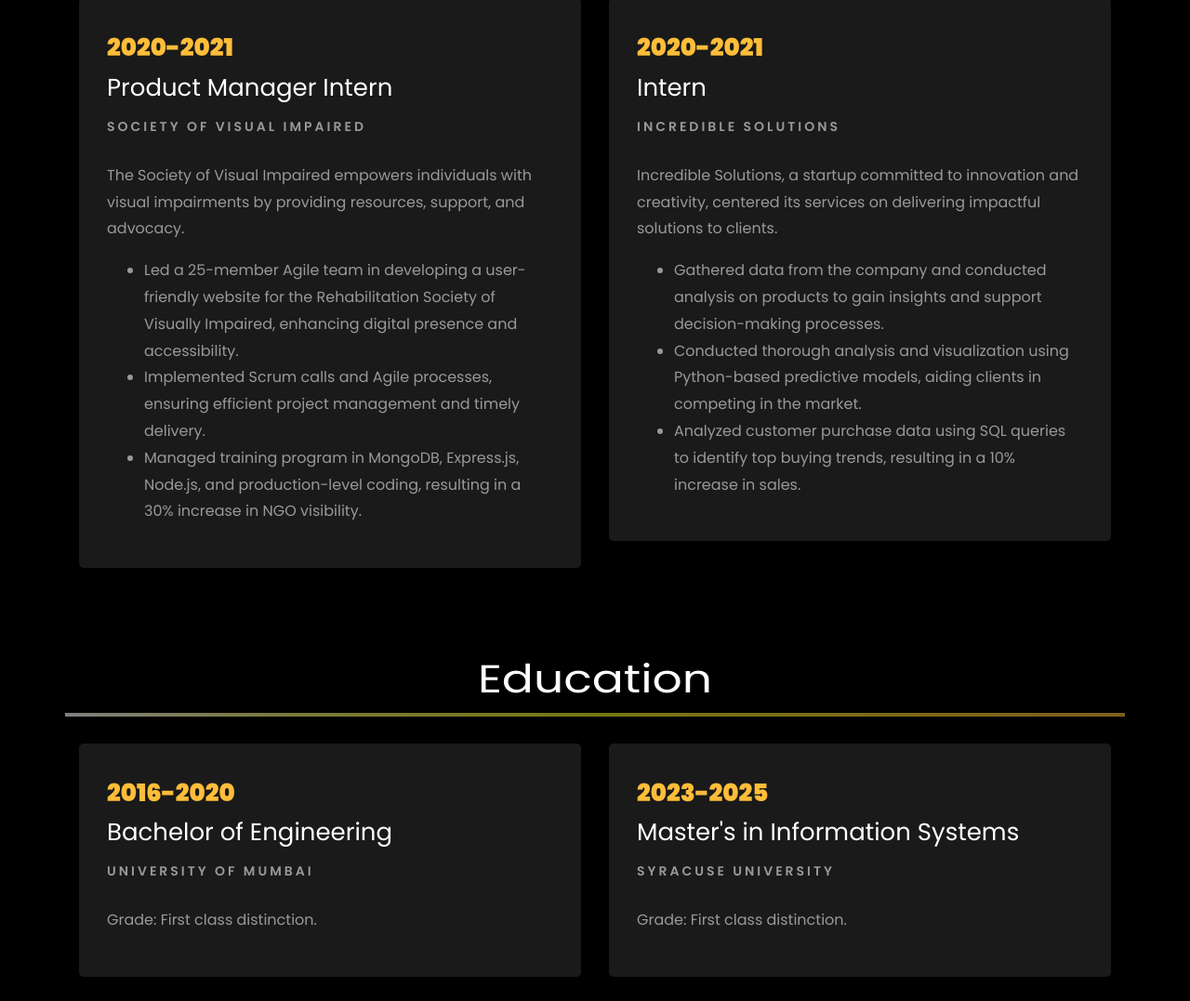
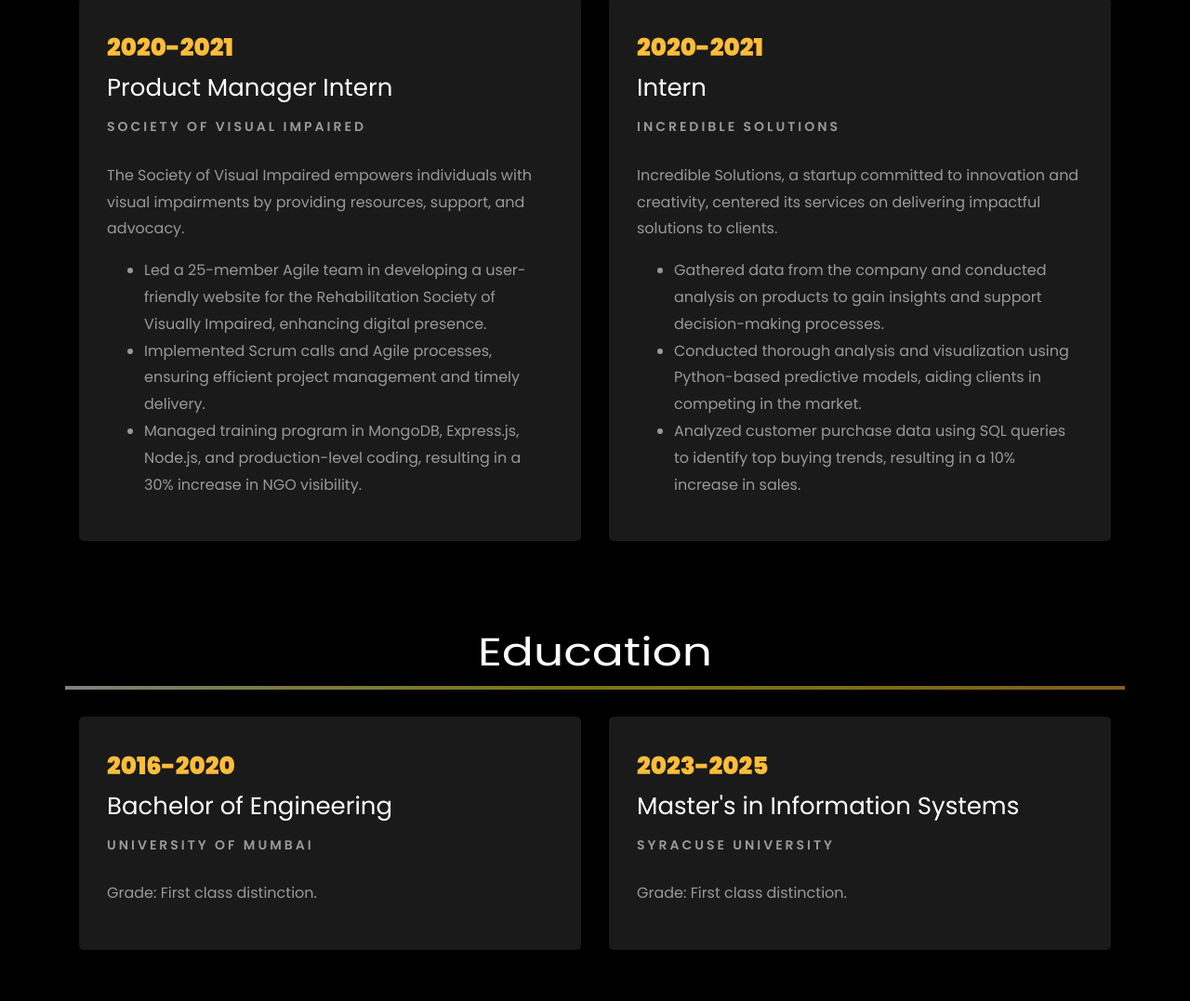
Before and after one commit to shubhp19/shubhp19.github.io, a plain HTML site: page index.html in a window 1280 px wide. Shown: the part 2933-4010 px from the top of the page at 93% size. Drawn offline with Linux system fonts and the light colour scheme; files whose address does not match are found by name.

Commit message:
Update index.html

```diff
--- a/index.html
+++ b/index.html
@@ -361,7 +361,7 @@
 						<span class="position">Society of Visual Impaired </span>
 						<p class="mt-4">The Society of Visual Impaired empowers individuals with visual impairments by providing resources, support, and advocacy.
 							<ul>
-								<li>Led a 25-member Agile team in developing a user-friendly website for the Rehabilitation Society of Visually Impaired, enhancing digital presence and accessibility.</li>
+								<li>Led a 25-member Agile team in developing a user-friendly website for the Rehabilitation Society of Visually Impaired, enhancing digital presence.</li>
 								<li>Implemented Scrum calls and Agile processes, ensuring efficient project management and timely delivery.</li>
 								<li>Managed training program in MongoDB, Express.js, Node.js, and production-level coding, resulting in a 30% increase in NGO visibility.</li>
 							</ul>
```
